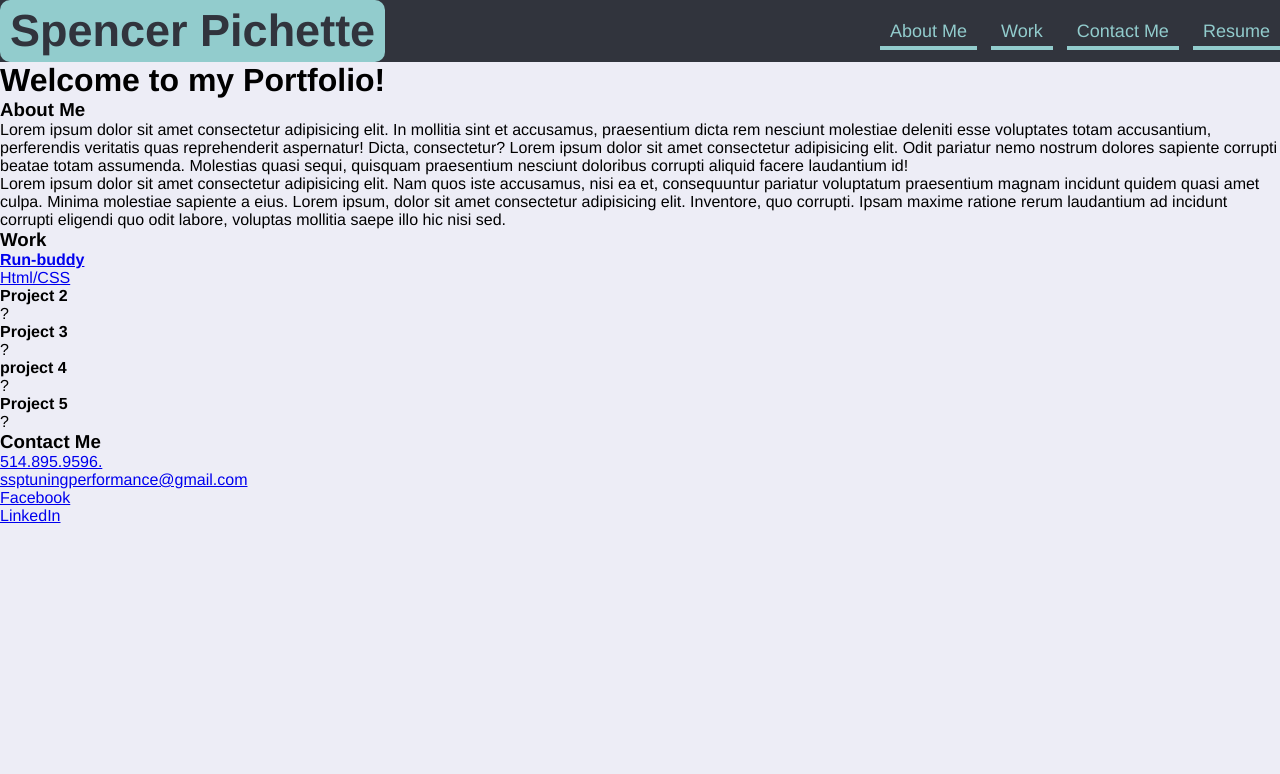
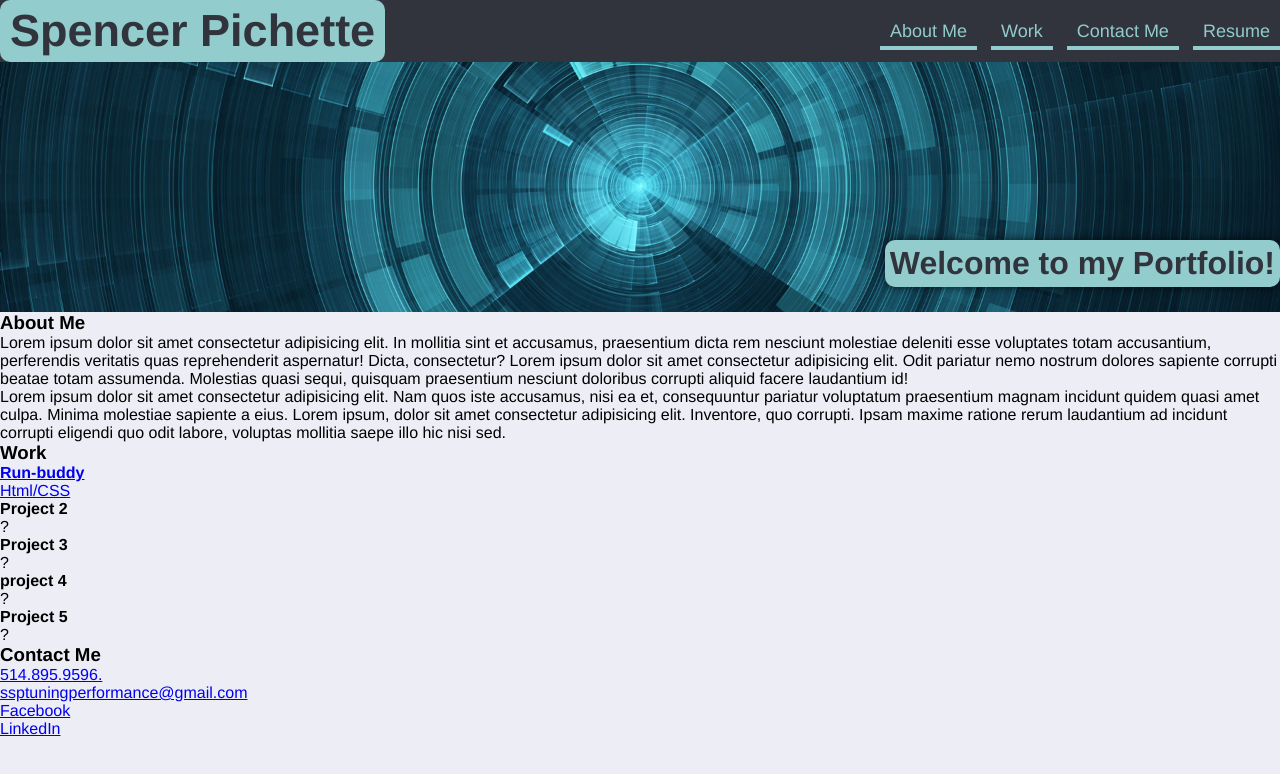
Before and after one commit to sspspencer/my-portfolio, a plain HTML site: page index.html in a window 1280 px wide. Drawn offline with Linux system fonts and the light colour scheme.

Commit message:
add hero styling

```diff
--- a/style.css
+++ b/style.css
@@ -57,3 +57,33 @@ header {
   border-bottom: 4px solid var(--primary-color);
   font-size: large;
 }
+
+/* Hero Section */
+.hero {
+  background-image: url(/assets/imgs/hero.jpg);
+  background-size: cover;
+  height: 250px;
+  display: flex;
+  position: relative;
+}
+.hero div {
+  position: absolute;
+  bottom: 0;
+  right: 0;
+  left: 0;
+}
+.hero div div {
+  max-width: 1500px;
+  margin: 0 auto;
+  display: flex;
+  justify-content: flex-end;
+  padding-bottom: 25px;
+}
+.hero div div h1 {
+  background-color: var(--primary-color);
+  font-size: xx-large;
+  padding: 5px;
+  border-radius: 10px;
+  box-shadow: 0 0 10px rgba(0, 0, 0, 0.75);
+  color: var(--third-color);
+}
```
